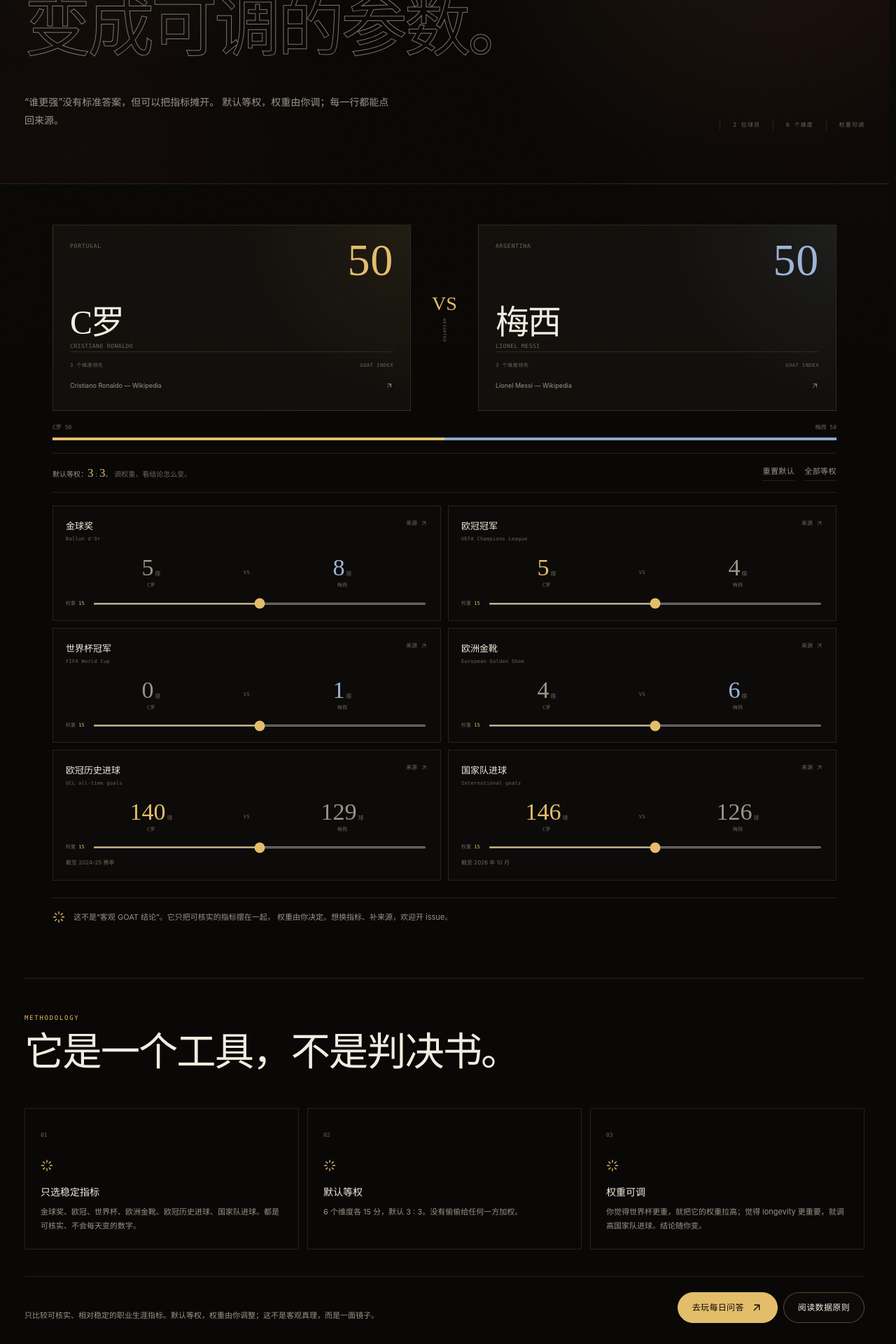
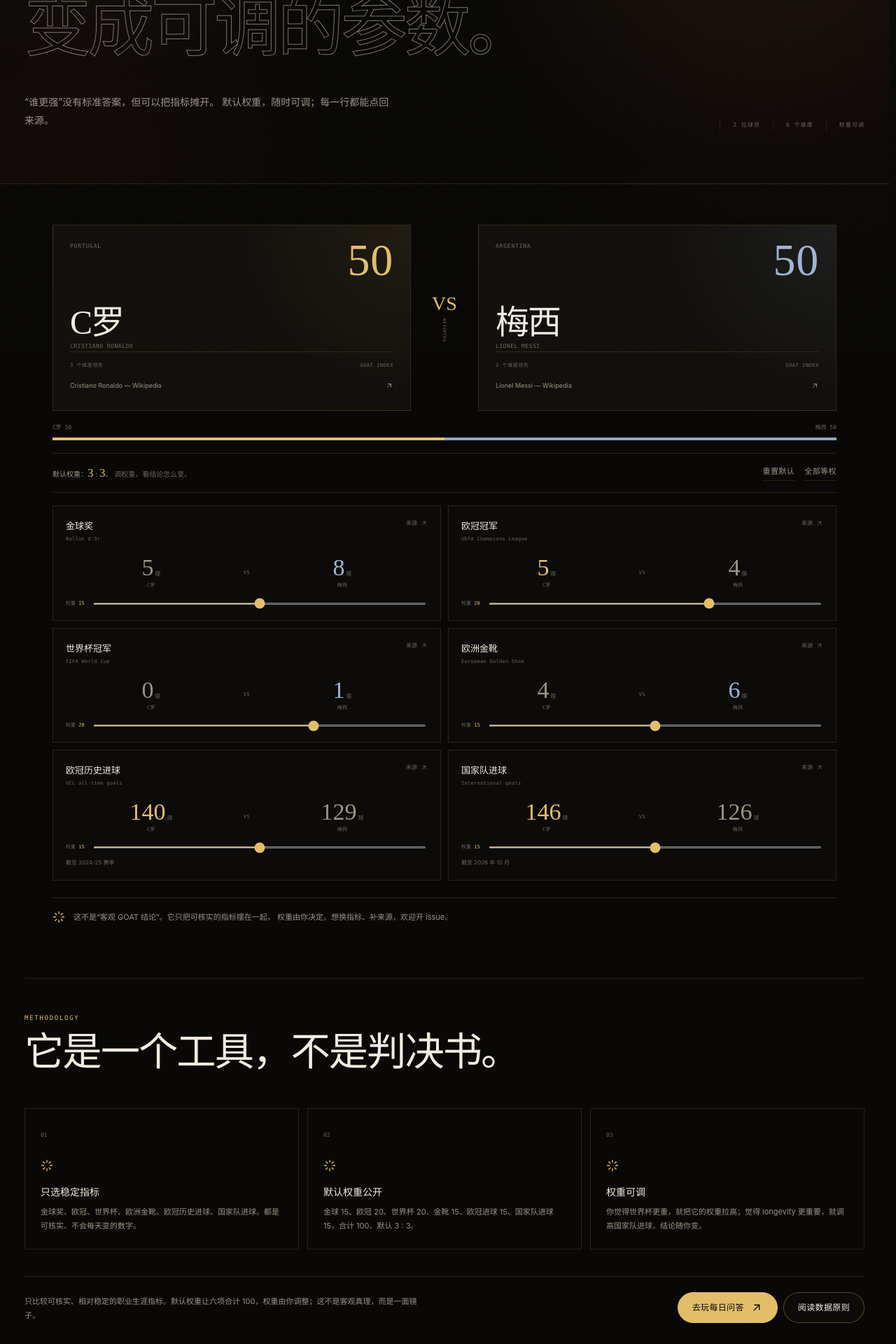
Before and after one commit to haohaohao-cell/goat-atlas, a Next.js app: page /compare in a window 1280 px wide. Shown: the part 300-2220 px from the top of the page at 70% size. Built offline with nearby package versions, Linux system fonts and the light colour scheme; no server answers.

Commit message:
fix: clarify default compare weights

```diff
--- a/app/compare/page.tsx
+++ b/app/compare/page.tsx
@@ -18,8 +18,8 @@
     body: "金球奖、欧冠、世界杯、欧洲金靴、欧冠历史进球、国家队进球。都是可核实、不会每天变的数字。",
   },
   {
-    title: "默认等权",
-    body: "6 个维度各 15 分，默认 3 : 3。没有偷偷给任何一方加权。",
+    title: "默认权重公开",
+    body: "金球 15、欧冠 20、世界杯 20、金靴 15、欧冠进球 15、国家队进球 15，合计 100。默认 3 : 3。",
   },
   {
     title: "权重可调",
@@ -43,7 +43,7 @@
           <div className="page-hero-bottom">
             <p>
               “谁更强”没有标准答案，但可以把指标摊开。
-              默认等权，权重由你调；每一行都能点回来源。
+              默认权重，随时可调；每一行都能点回来源。
             </p>
             <div className="page-hero-meta">
               <span>2 位球员</span>
--- a/app/play/page.tsx
+++ b/app/play/page.tsx
@@ -68,7 +68,7 @@
             <h2>GOAT 对比器</h2>
             <p>
               C 罗 vs 梅西，6 个可核实指标。
-              默认等权，权重由你拉。
+              默认 3 : 3，权重由你拉。
             </p>
             <div className="play-card-foot">
               <span>3 : 3 · 50 / 50</span>
--- a/components/CompareTool.tsx
+++ b/components/CompareTool.tsx
@@ -139,7 +139,7 @@
 
       <div className="compare-toolbar">
         <p>
-          默认等权：<strong>{ronaldoWins}</strong> : <strong>{messiWins}</strong>
+          默认权重：<strong>{ronaldoWins}</strong> : <strong>{messiWins}</strong>
           {ties ? ` · ${ties} 项持平` : ""}。
           <span> 调权重，看结论怎么变。</span>
         </p>
--- a/data/compare.json
+++ b/data/compare.json
@@ -1,6 +1,6 @@
 {
   "asOf": "2026-10-24",
-  "note": "只比较可核实、相对稳定的职业生涯指标。默认等权，权重由你调整；这不是客观真理，而是一面镜子。",
+  "note": "只比较可核实、相对稳定的职业生涯指标。默认权重让六项合计 100，权重由你调整；这不是客观真理，而是一面镜子。",
   "players": [
     {
       "id": "ronaldo",
@@ -37,6 +37,7 @@
       "unit": "座",
       "defaultWeight": 15,
       "values": { "ronaldo": 5, "messi": 8 },
+
       "source": "https://en.wikipedia.org/wiki/Ballon_d%27Or"
     },
     {
@@ -44,7 +45,7 @@
       "label": "欧冠冠军",
       "short": "UEFA Champions League",
       "unit": "座",
-      "defaultWeight": 15,
+      "defaultWeight": 20,
       "values": { "ronaldo": 5, "messi": 4 },
       "source": "https://en.wikipedia.org/wiki/UEFA_Champions_League"
     },
@@ -53,7 +54,7 @@
       "label": "世界杯冠军",
       "short": "FIFA World Cup",
       "unit": "座",
-      "defaultWeight": 15,
+      "defaultWeight": 20,
       "values": { "ronaldo": 0, "messi": 1 },
       "source": "https://en.wikipedia.org/wiki/FIFA_World_Cup"
     },
```
Also changed, not shown: 3 other files (tests, documents, lock files or other folders).
